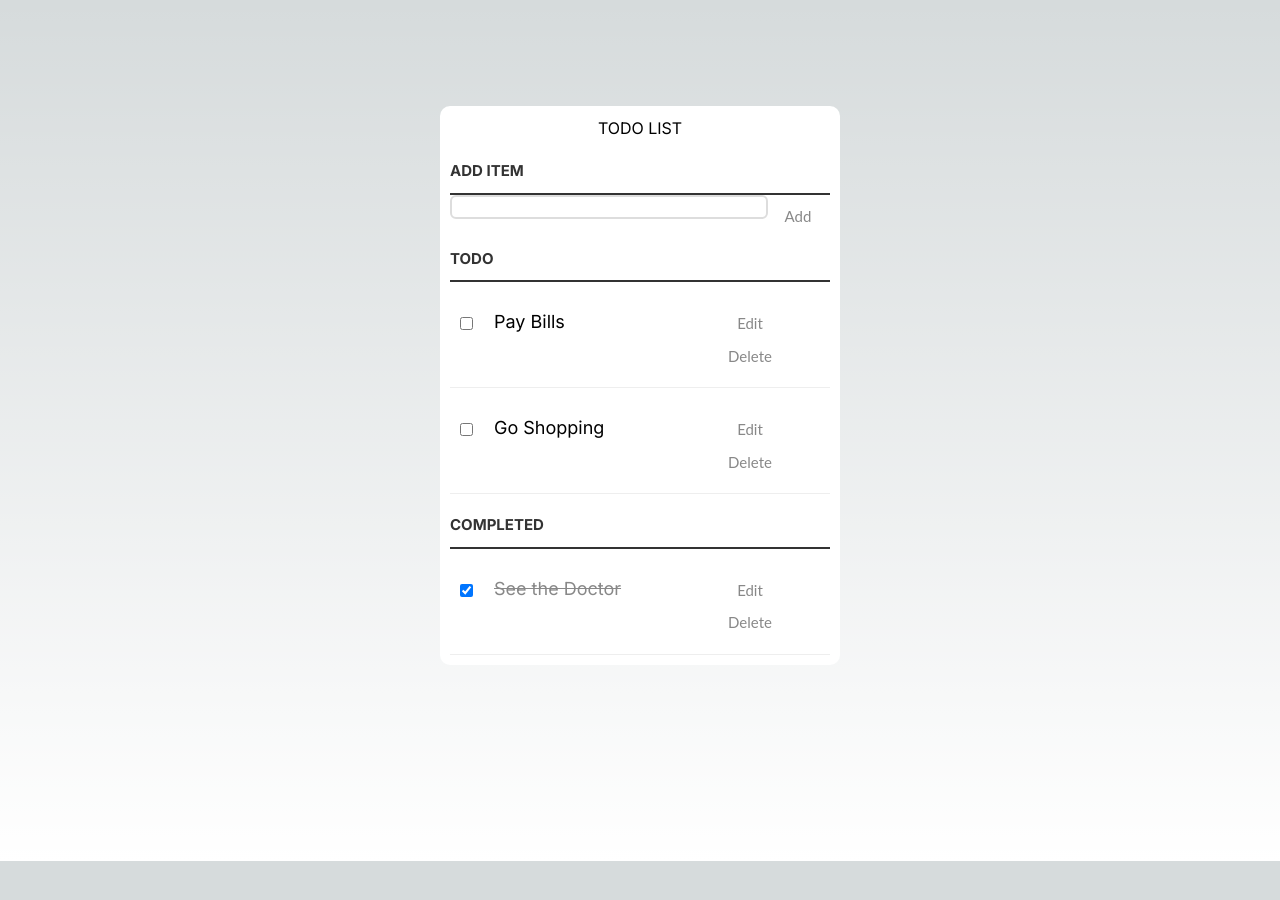
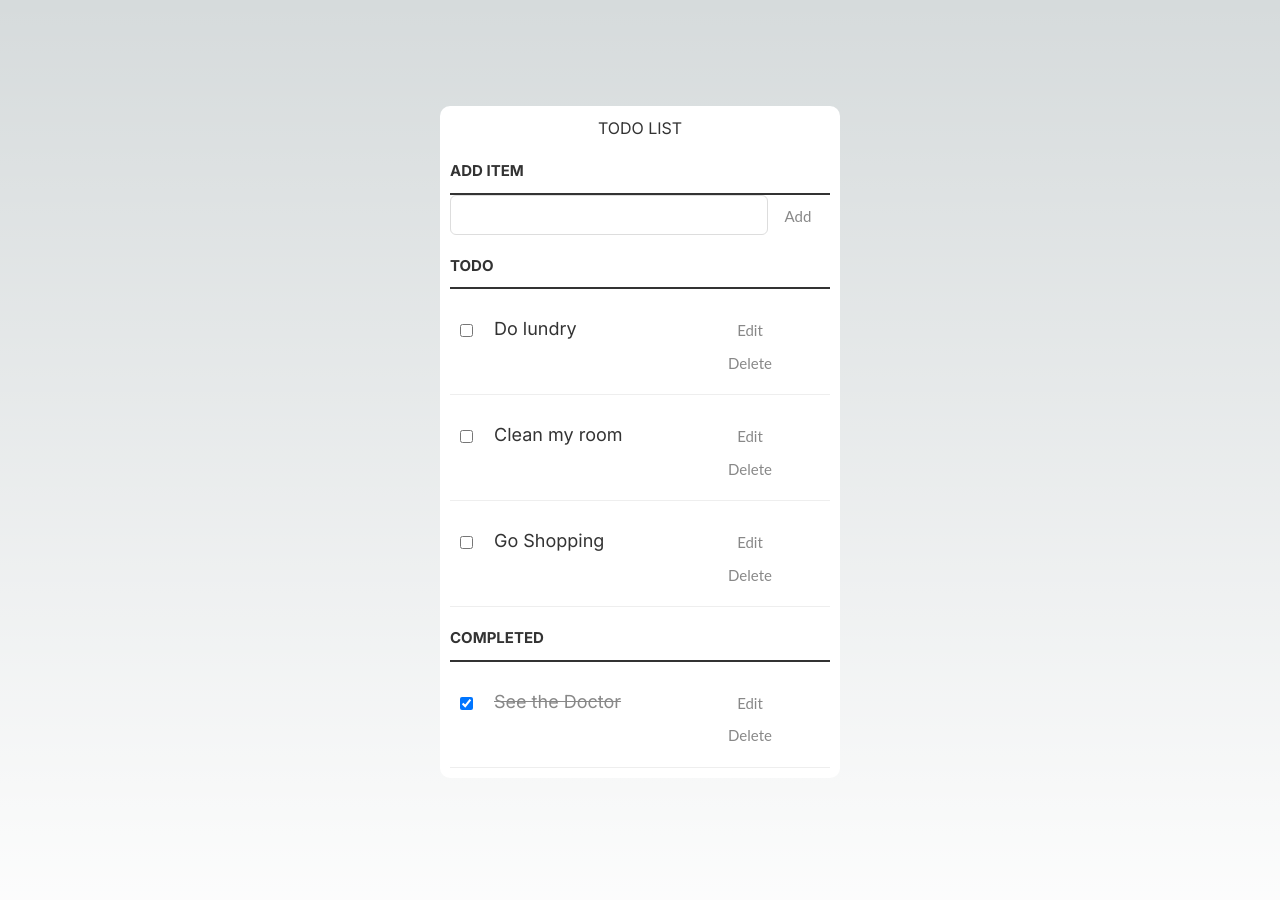
Before and after one commit to yashar6846/ToDo-NextjsTypescrip, a Next.js app: page / in a window 1280 px wide. Shown: the top 900 px of the page. Before the commit the page ends 861 px from the top, so only its background shows below. Built offline with nearby package versions, Linux system fonts and the light colour scheme.

Commit message:
add to fierbase

```diff
--- a/package.json
+++ b/package.json
@@ -15,6 +15,7 @@
     "autoprefixer": "10.4.14",
     "eslint": "8.42.0",
     "eslint-config-next": "13.4.4",
+    "firebase": "^9.22.2",
     "next": "13.4.4",
     "postcss": "8.4.24",
     "react": "18.2.0",
--- a/src/app/about/page.tsx
+++ b/src/app/about/page.tsx
@@ -1,11 +1,14 @@
-import React from 'react'
+"use client"
+import { useEffect } from "react"
 
 type Props = {}
 
-const page = (props: Props) => {
+const About = (props: Props) => {
   return (
-    <div>page</div>
+    useEffect(()=>{
+      console.log("Heloo")
+    },[])
   )
 }
 
-export default page
+export default About
--- /dev/null
+++ b/src/app/api/route.ts
@@ -0,0 +1,22 @@
+import {NextResponse } from "next/server";
+import {getDatabase,ref,set} from "firebase/database"
+import { initializeApp } from "firebase/app";
+
+const fierbaseConfig = {
+    databaseURL: "https://todo-list-96653-default-rtdb.firebaseio.com/"
+}
+
+export async function GET(request:Request){
+    const app = initializeApp(fierbaseConfig)
+    const database= getDatabase(app)
+      console.log(database)
+    set(ref(database, "users/" + 1),{
+      username: "yashar",
+      gmail: "yasharnajafi6846@gmail.com",
+      profile_name: "yashar",
+    })
+    return NextResponse.json({hello: "world"})
+}
+export async function POST(request:Request){
+    return NextResponse.json({hello: "post"})
+}
--- a/src/app/components/todo-list/done-list.tsx
+++ b/src/app/components/todo-list/done-list.tsx
@@ -1,10 +1,11 @@
+import RowItem from "./row-item"
 
 const DoneList = () => {
   return (
     <>
     	<h3>Completed</h3>
 		<ul id="completed-tasks">
-			<li><input type="checkbox" checked/><label>See the Doctor</label><input type="text"/><button className="edit">Edit</button><button className="delete">Delete</button></li>
+			<RowItem title="See the Doctor" done/>
 		</ul>
     </>
   )
--- a/src/app/components/todo-list/list.tsx
+++ b/src/app/components/todo-list/list.tsx
@@ -1,15 +1,16 @@
-
+import RowItem from "./row-item";
 
 const List = () => {
   return (
-   <>
-   <h3>Todo</h3>
-		<ul id="incomplete-tasks">
-			<li><input type="checkbox"/><label>Pay Bills</label><input type="text"/><button className="edit">Edit</button><button className="delete">Delete</button></li>
-			<li><input type="checkbox"/><label>Go Shopping</label><input type="text" value="Go Shopping"/><button className="edit">Edit</button><button className="delete">Delete</button></li>
-		</ul>
-   </>
-  )
-}
+    <>
+      <h3>Todo</h3>
+      <ul id="incomplete-tasks">
+        <RowItem title="Do lundry" />
+        <RowItem title="Clean my room" />
+        <RowItem title="Go Shopping" />
+      </ul>
+    </>
+  );
+};
 
-export default List
+export default List;
--- /dev/null
+++ b/src/app/components/todo-list/row-item.tsx
@@ -0,0 +1,18 @@
+type RowItemProps = {
+    title: string;
+    done?: boolean;
+  };
+
+  const RowItem = (props: RowItemProps) => {
+    return (
+      <li>
+        <input type="checkbox" checked={props.done} />
+        <label className={props.done ? "line-through" : ""}>{props.title}</label>
+        <input type="text" />
+        <button className="edit">Edit</button>
+        <button className="delete">Delete</button>
+      </li>
+    );
+  };
+
+  export default RowItem;
--- a/src/app/components/todo-list/style.css
+++ b/src/app/components/todo-list/style.css
@@ -1,17 +1,17 @@
-
 .container {
+	color: #333;
 	display: block;
 	width: 400px;
 	margin: 10px auto 100px;
-	background-color:#fff;
-	padding:0px 10px 10px 10px;
-	border-radius:10px
+	background-color: #fff;
+	padding: 0px 10px 10px 10px;
+	border-radius: 10px;
   }
 
   h2 {
-	text-align:center;
-	padding-top:10px;
-	margin-bottom:0px;
+	text-align: center;
+	padding-top: 10px;
+	margin-bottom: 0px;
   }
 
   ul {
@@ -49,11 +49,10 @@ button:hover {
 	color: #333;
   }
 
-
   /* Heading */
 
   h3,
-label[for='new-task'] {
+  label[for="new-task"] {
 	color: #333;
 	font-weight: 700;
 	font-size: 15px;
@@ -67,9 +66,9 @@ input[type="text"] {
 	margin: 0;
 	font-size: 18px;
 	line-height: 18px;
-	height: 18px;
+	height: 40px;
 	padding: 10px;
-	border: 2px solid #ddd;
+	border: 1px solid #ddd;
 	background: #fff;
 	border-radius: 6px;
 	font-family: Lato, sans-serif;
@@ -80,10 +79,9 @@ input[type="text"]:focus {
 	color: #333;
   }
 
-
   /* New Task */
 
-label[for='new-task'] {
+  label[for="new-task"] {
 	display: block;
 	margin: 0 0 20px;
   }
@@ -94,9 +92,8 @@ input#new-task {
   }
 
   p > button:hover {
-	color: #0FC57C;
+	color: #0fc57c;
   }
-
 
   /* Task list */
 
@@ -124,9 +121,8 @@ li > input[type="text"] {
   }
 
   li > .delete:hover {
-	color: #CF2323;
+	color: #cf2323;
   }
-
 
   /* Completed */
 
@@ -135,14 +131,13 @@ li > .delete:hover {
 	color: #888;
   }
 
-
   /* Edit Task */
 
-ul li input[type=text] {
+  ul li input[type="text"] {
 	display: none;
   }
 
-ul li.editMode input[type=text] {
+  ul li.editMode input[type="text"] {
 	display: block;
   }
 
```
Also changed, not shown: src/app/components/todo-list/index.tsx (+16 -16 lines), 1 other file (tests, documents, lock files or other folders). Lines whose indentation alone changed are shown as unchanged.
